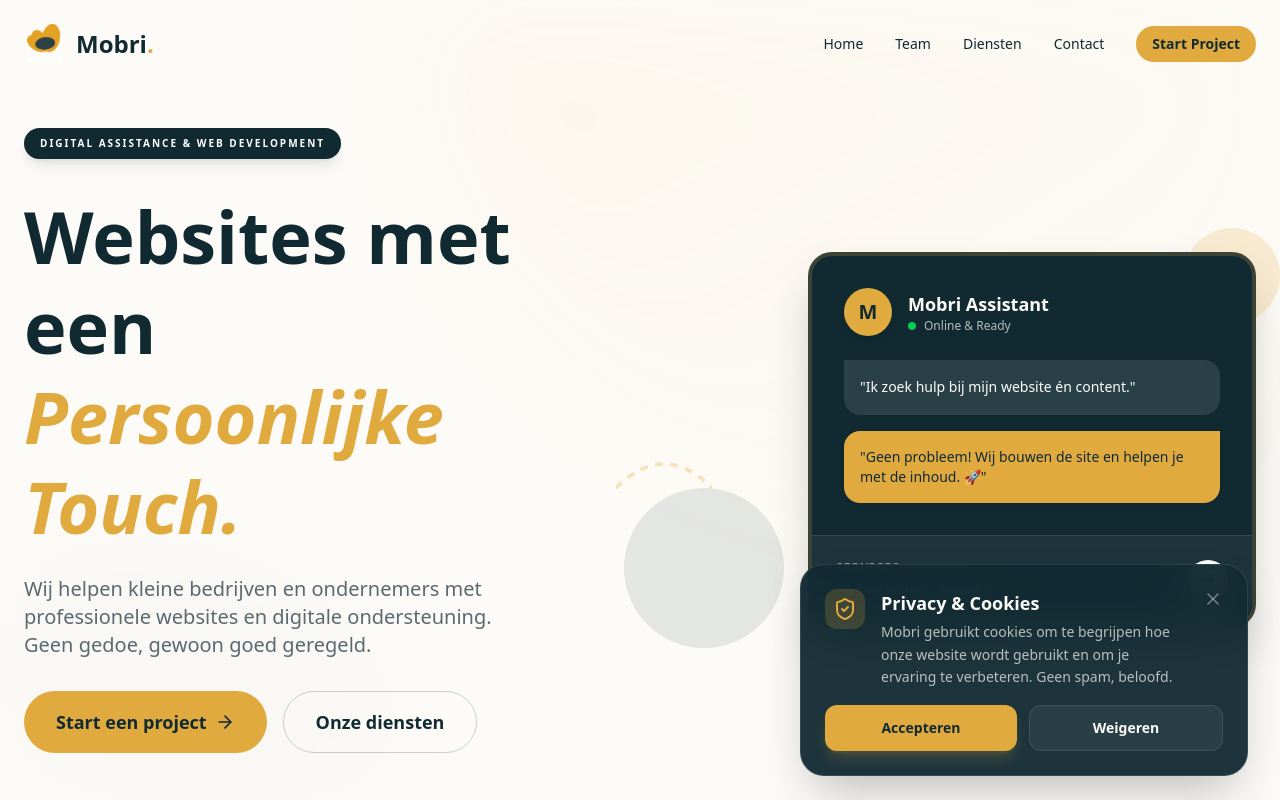
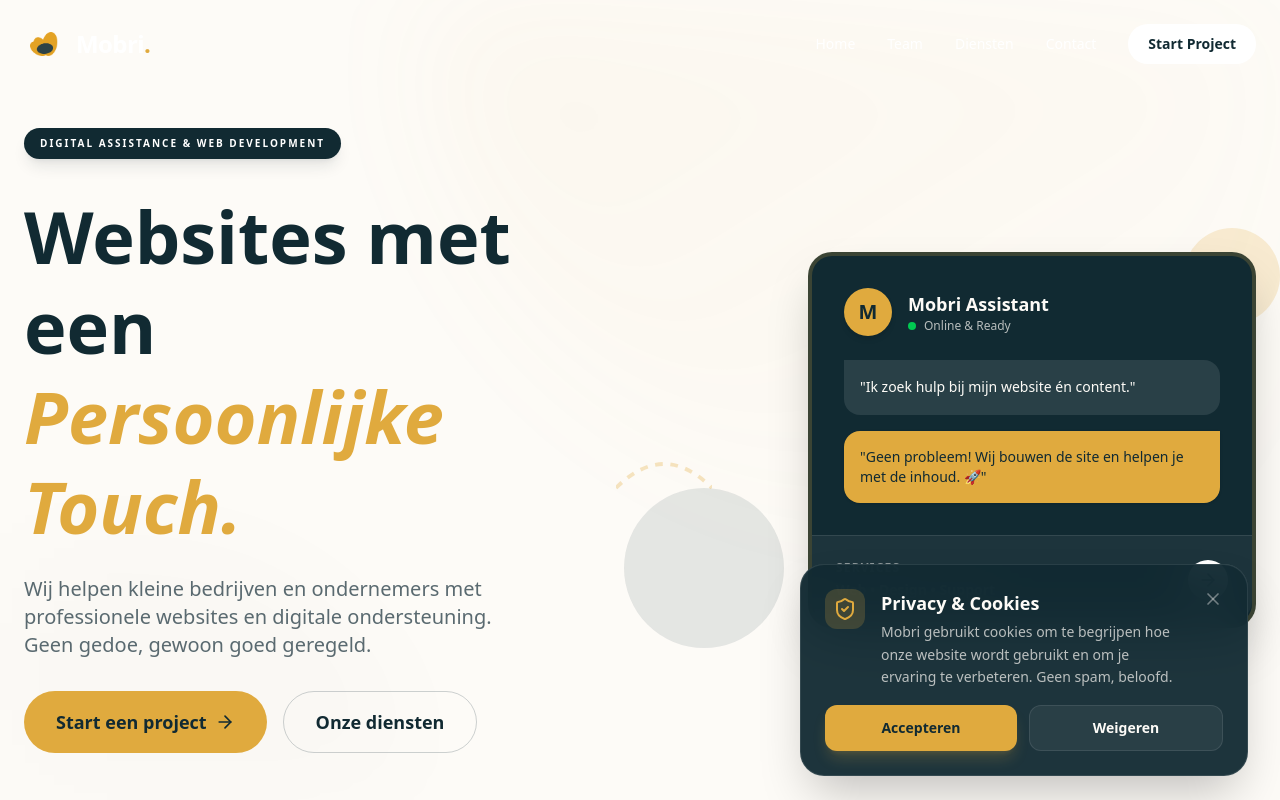
Before and after one commit to misaelbroertjes/mobri, a Next.js app: page / in a window 1280 px wide. Shown: the top 800 px of the page. Built offline with nearby package versions, Linux system fonts and the light colour scheme.

Commit message:
Step 1.1 Final: Implemented clean logo icon & dynamic header colors for perfect legibility on all backgrounds

```diff
--- a/src/components/Header.tsx
+++ b/src/components/Header.tsx
@@ -38,12 +38,20 @@ export function Header() {
         >
             <div className="container mx-auto px-4 md:px-6 flex items-center justify-between">
                 <Link href="/" className="flex items-center gap-3 group">
-                    <img
-                        src="/logo.png"
-                        alt="Mobri Logo"
-                        className="w-10 h-10 object-contain group-hover:scale-110 transition-transform"
-                    />
-                    <div className="text-2xl font-heading font-bold text-foreground group-hover:text-primary transition-colors">
+                    <div className={cn(
+                        "relative w-10 h-10 flex items-center justify-center rounded-xl transition-all duration-300",
+                        isScrolled ? "bg-primary/10" : "bg-white/10"
+                    )}>
+                        <img
+                            src="/logo.png"
+                            alt="Mobri Logo"
+                            className="w-7 h-7 object-contain group-hover:scale-110 transition-transform"
+                        />
+                    </div>
+                    <div className={cn(
+                        "text-2xl font-heading font-bold transition-colors tracking-tight",
+                        isScrolled ? "text-secondary" : "text-white"
+                    )}>
                         Mobri<span className="text-primary">.</span>
                     </div>
                 </Link>
@@ -54,14 +62,22 @@ export function Header() {
                         <Link
                             key={link.name}
                             href={link.href}
-                            className="text-sm font-medium hover:text-primary transition-colors"
+                            className={cn(
+                                "text-sm font-medium transition-colors hover:text-primary",
+                                isScrolled ? "text-secondary" : "text-white"
+                            )}
                         >
                             {link.name}
                         </Link>
                     ))}
                     <Link
                         href="#contact"
-                        className="px-4 py-2 bg-primary text-primary-foreground rounded-full text-sm font-semibold hover:bg-primary/90 transition-colors"
+                        className={cn(
+                            "px-5 py-2.5 rounded-full text-sm font-bold transition-all shadow-lg hover:scale-105 active:scale-95",
+                            isScrolled
+                                ? "bg-primary text-primary-foreground shadow-primary/20"
+                                : "bg-white text-secondary shadow-white/10"
+                        )}
                     >
                         Start Project
                     </Link>
```
Also changed, not shown: public/logo.png.
